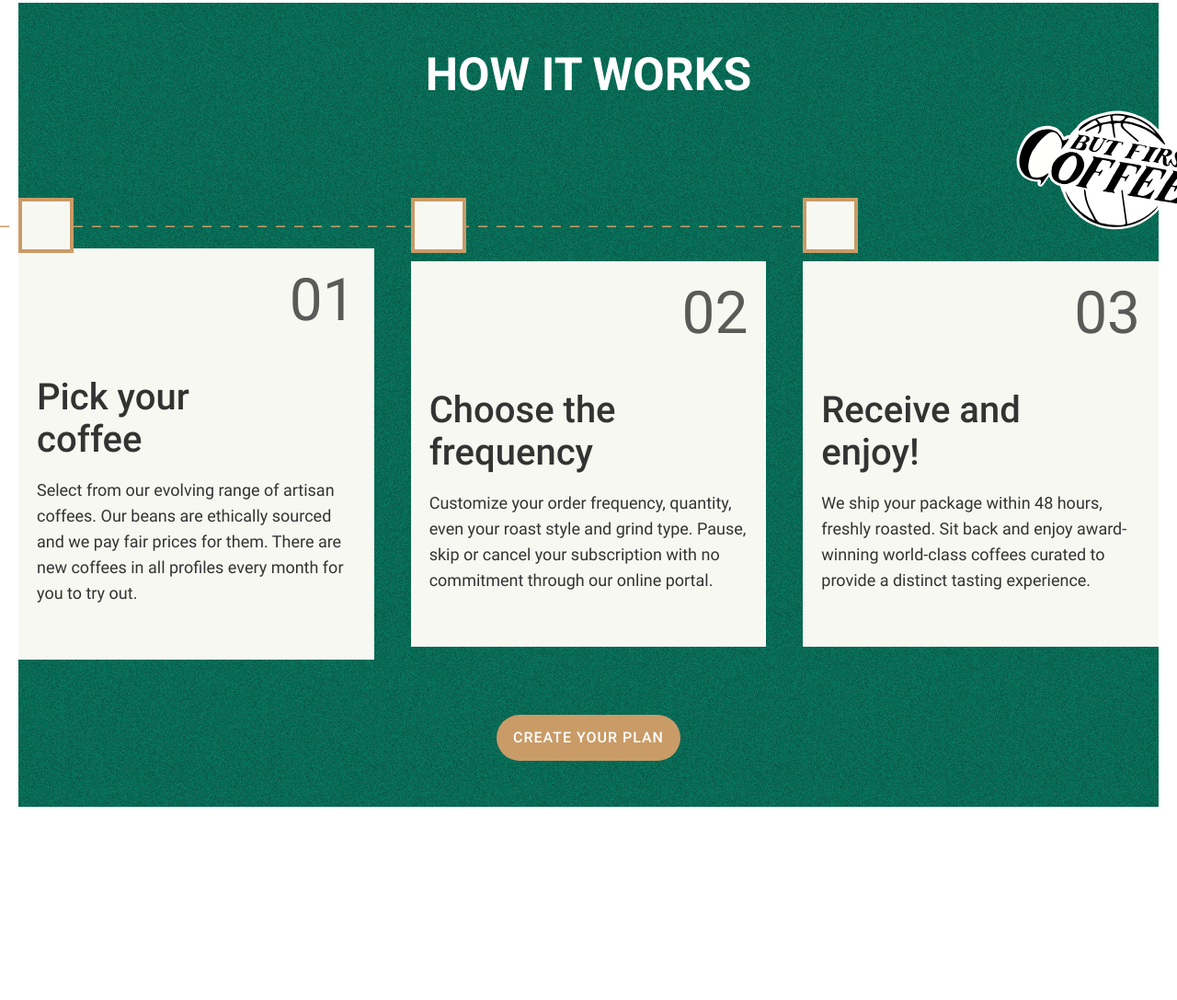
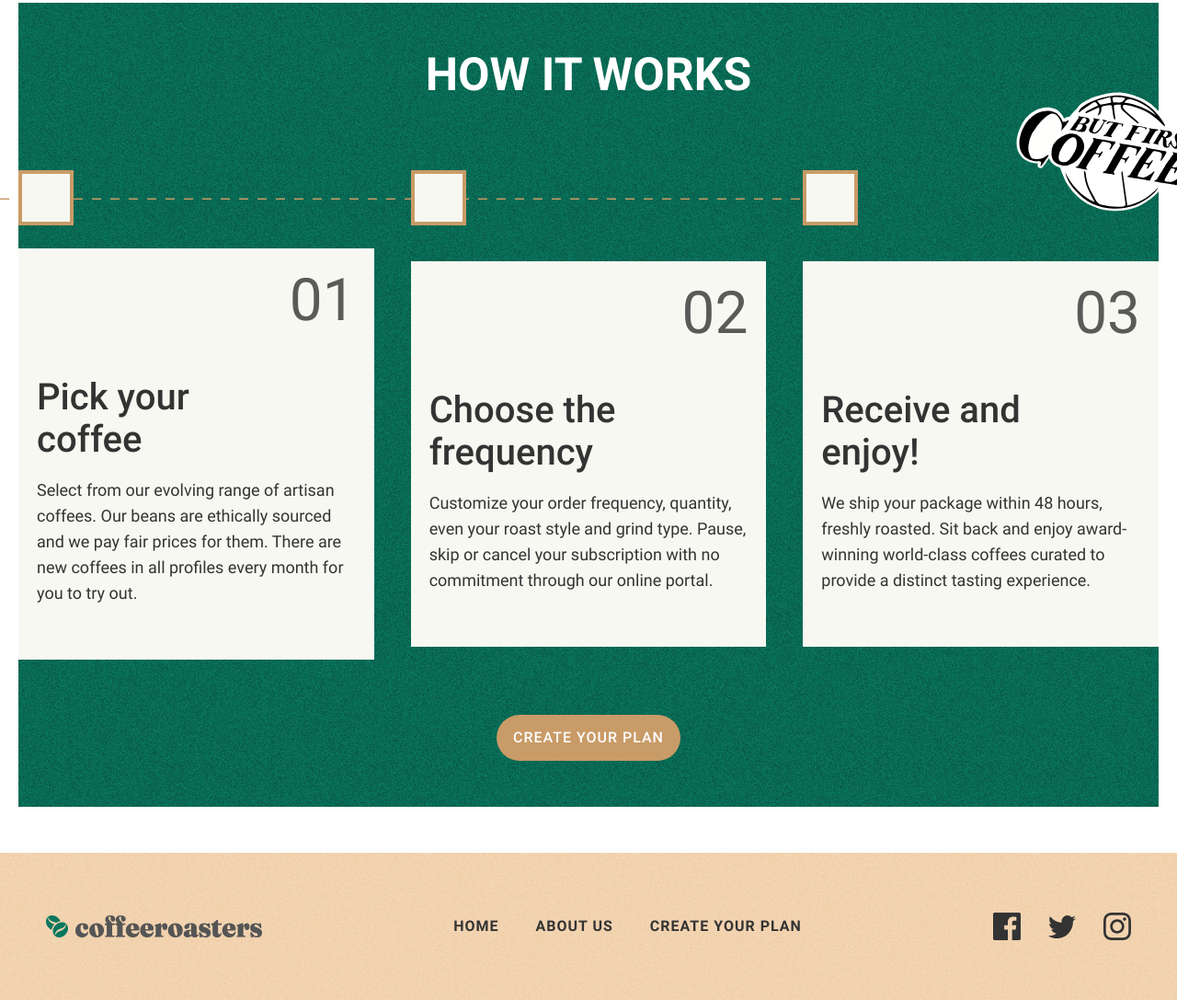
Before and after one commit to Hamidullo-Ahmedov/coffee, a plain HTML site: page index.html in a window 1280 px wide. Shown: the part 3544-4631 px from the top of the page at 92% size. Before the commit the page ends 4471 px from the top, so only its background shows below. Drawn offline with Linux system fonts and the light colour scheme.

Commit message:
Cover the project

```diff
--- a/index.html
+++ b/index.html
@@ -305,11 +305,45 @@
   <!-- footer part starts -->
 
   <footer class="site-footer">
-    <div class="container">
-      <div class="footer-wrapper">
-
+      <div class="site-footer__wrapper">
+        <a href="./index.html">
+          <img src="./images/logo.svg" alt="site logo">
+        </a>
+        <ul class="site-footer__list unstyled-list">
+          <li class="site-footer__item">
+            <a class="site-footer__link" href="#">
+              HOME
+            </a>
+          </li>
+          <li class="site-footer__item">
+            <a class="site-footer__link" href="#">
+              ABOUT US
+            </a>
+          </li>
+          <li class="site-footer__item">
+            <a class="site-footer__link" href="#">
+              CREATE YOUR PLAN
+            </a>
+          </li>
+        </ul>
+        <ul class="social-list social unstyled-list">
+          <li class="social__item">
+            <a href="https://www.facebook.com" target="_blank">
+              <img src="./images/facebook.svg" alt="link to the facebook">
+            </a>
+          </li>
+          <li class="social__item">
+            <a href="https://www.twitter.com" target="_blank">
+              <img src="./images/twitter.svg" alt="link to the twitter">
+            </a>
+          </li>
+          <li class="social__item">
+            <a href="https://www.instagram.com" target="_blank">
+              <img src="./images/instagram.svg" alt="link to the instagram">
+            </a>
+          </li>
+        </ul>
       </div>
-    </div>
   </footer>
 
   <!-- footer part ends -->
--- a/scss/blocks/_footer.scss
+++ b/scss/blocks/_footer.scss
@@ -0,0 +1,30 @@
+.site-footer {
+  background-image: url("../../images/footer-bg.png");
+}
+
+.site-footer__wrapper {
+  display: flex;
+  justify-content: space-between;
+  align-items: center;
+  margin-inline: 50px;
+  padding-block: 65px;
+}
+
+.site-footer__list {
+  display: flex;
+  align-items: center;
+  column-gap: 40px;
+}
+
+.social {
+  display: flex;
+  align-items: center;
+  column-gap: 30px;
+}
+
+.site-footer__link {
+  text-decoration-line: none;
+  font-weight: 700;
+  letter-spacing: 1px;
+  color: $text-color;
+}
--- a/scss/blocks/_howitowrks.scss
+++ b/scss/blocks/_howitowrks.scss
@@ -30,20 +30,20 @@
 
 .howitworks__list::before {
   position: absolute;
-  top: calc(50% - 220px);
+  top: calc(50% - 250px);
   left: calc(50% - 640px);
   content: "";
-  background-image: url("../../images/dotted-line.svg");
+  background-image: url("../images/dotted-line.svg");
   width: 900px;
   height: 2px;
 }
 
 .howitworks__list::after {
   position: absolute;
-  top: calc(50% - 380px);
+  top: calc(50% - 400px);
   right: calc(50% - 700px);
   content: "";
-  background-image: url("../../images/but-coffee-first2.svg");
+  background-image: url("../images/but-coffee-first2.svg");
   background-repeat: no-repeat;
   width: 250px;
   height: 170px;
@@ -61,7 +61,7 @@
 
 .howitworks__item::before {
   position: absolute;
-  top: calc(50% - 250px);
+  top: calc(50% - 280px);
   content: "";
   width: 60px;
   height: 60px;
```
Also changed, not shown: css/main.css, images/footer-bg.png (added), 1 other file.
